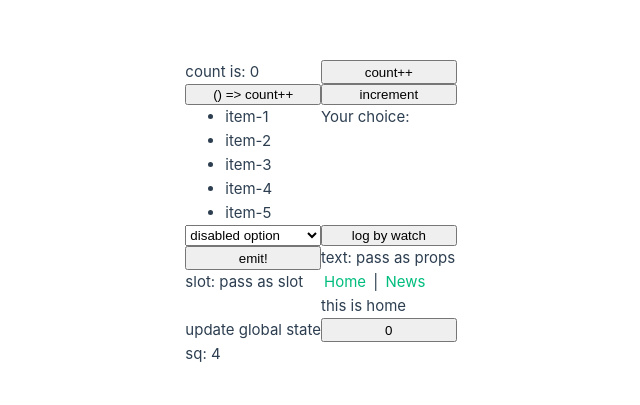
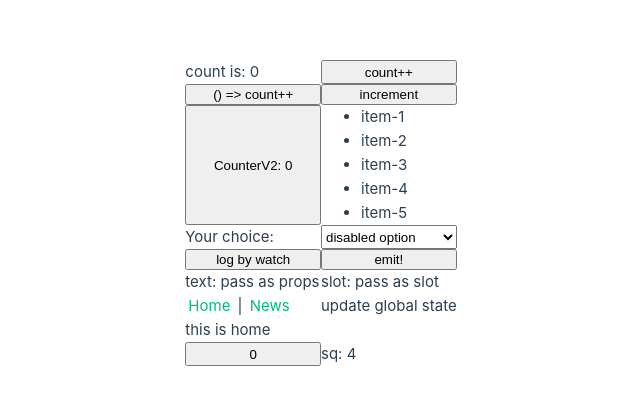
Before and after one commit to kitta65/poc-vue, a Vue app: page / in a window 1280 px wide. Shown: the part 187-592 px from the top of the page, without its empty margins (319-959 px from the left). Built offline with nearby package versions, Linux system fonts and the light colour scheme; the HTML template or start-up script is replaced by a standard one.

Commit message:
use composable

```diff
--- a/src/App.vue
+++ b/src/App.vue
@@ -1,5 +1,6 @@
 <script setup lang="ts">
 import Counter from "./components/Counter.vue";
+import CounterV2 from "./components/CounterV2.vue";
 import Emit from "./components/Emit.vue";
 import List from "./components/List.vue";
 import Form from "./components/Form.vue";
@@ -12,6 +13,7 @@ import { sq } from "./utils";
 
 <template>
   <Counter />
+  <CounterV2 />
   <List />
   <Form />
   <Watch />
--- /dev/null
+++ b/src/components/CounterV2.vue
@@ -0,0 +1,8 @@
+<script setup lang="ts">
+import { useCounter } from "@/composables/useCounter.ts";
+const count = useCounter();
+</script>
+
+<template>
+  <button>CounterV2: {{ count }}</button>
+</template>
--- /dev/null
+++ b/src/composables/useCounter.ts
@@ -0,0 +1,14 @@
+import { ref, onMounted, onUnmounted } from "vue";
+
+export function useCounter() {
+  const n = ref(0);
+
+  function increment() {
+    n.value++;
+  }
+
+  onMounted(() => window.addEventListener("click", increment));
+  onUnmounted(() => window.removeEventListener("click", increment));
+
+  return n;
+}
```
